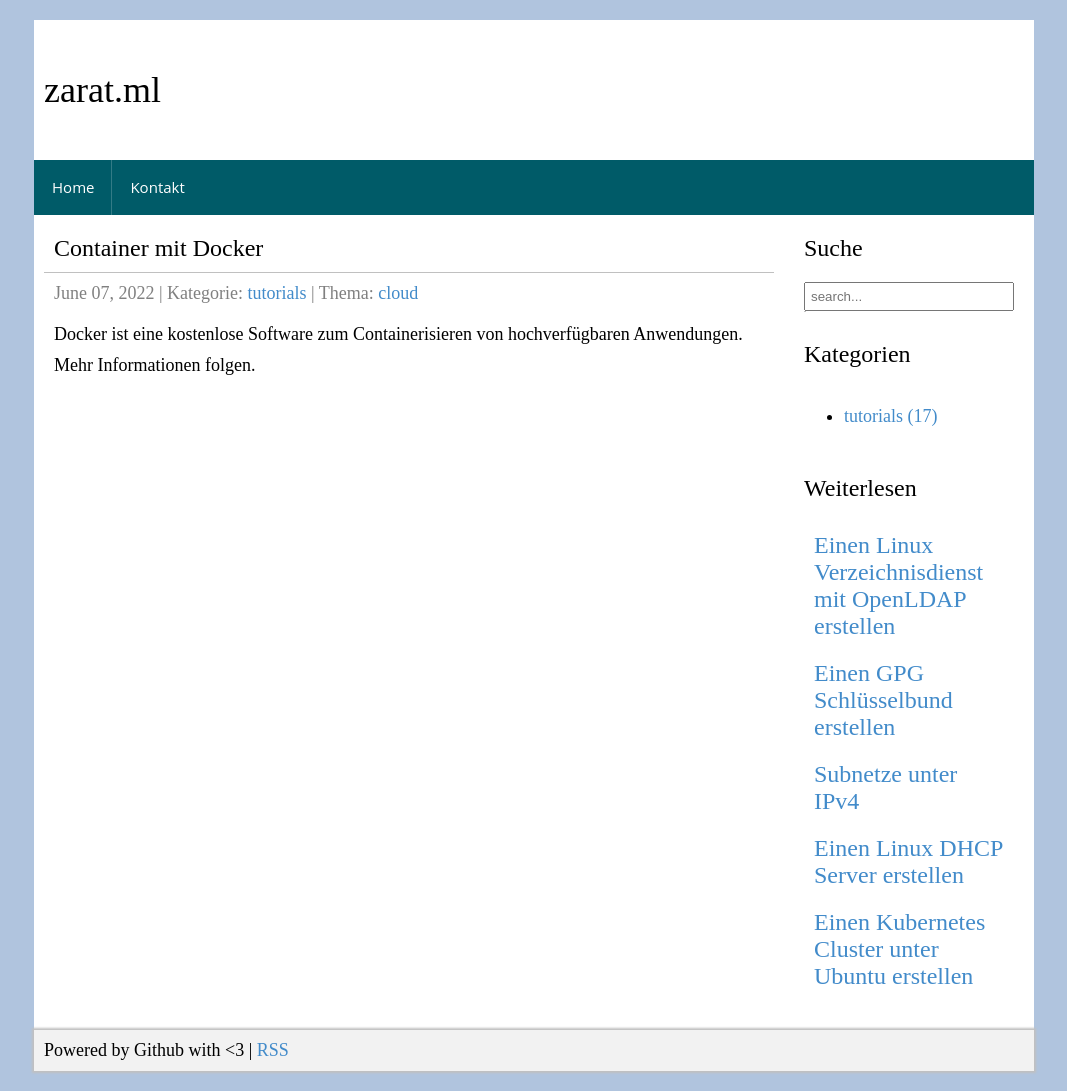
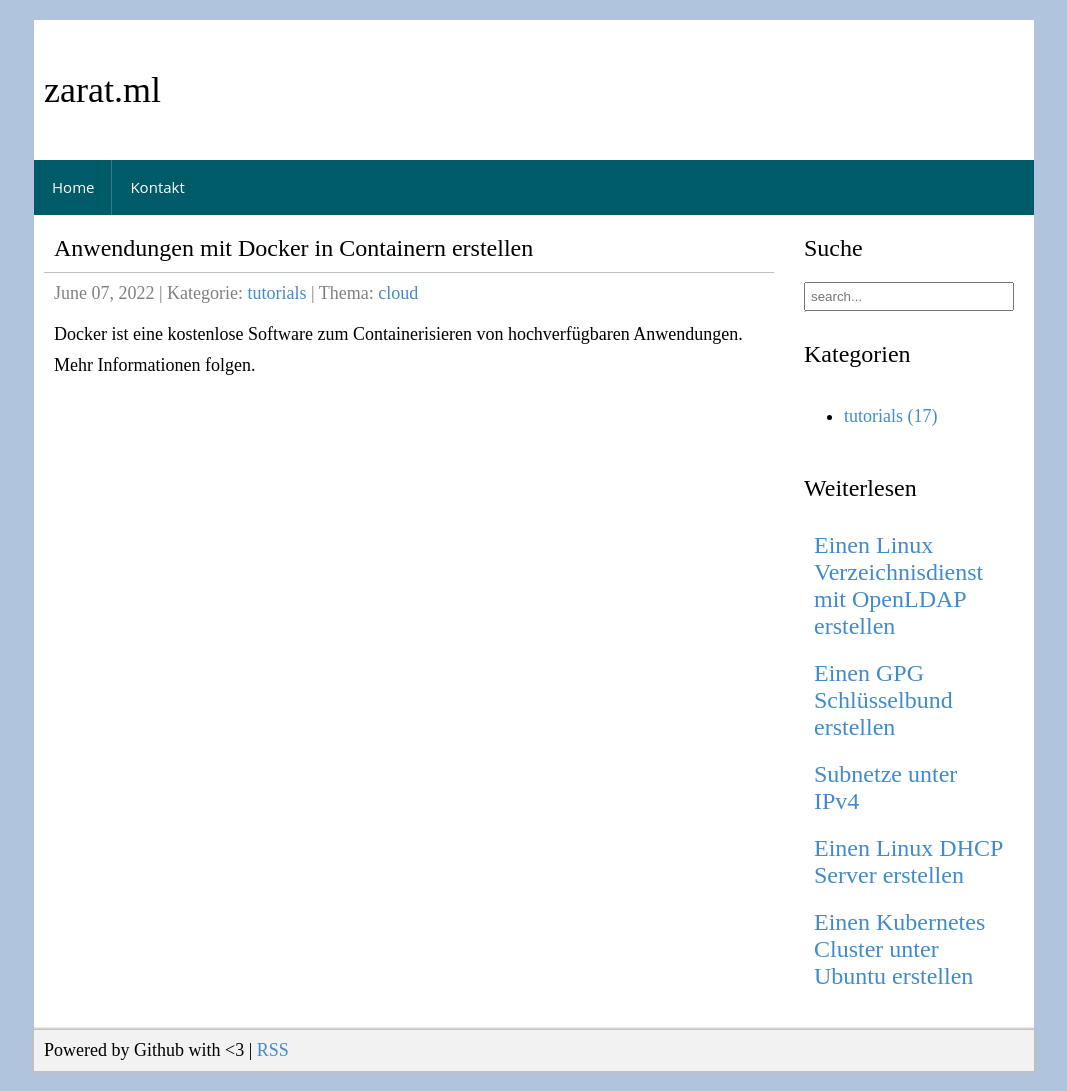
Before and after one commit to zarat/zarat.github.io, a Jekyll site: the page built from _posts/2022-06-07-docker.markdown, in a window 1280 px wide. Shown: the whole page, without its empty margins (106-1173 px from the left). Built offline with Jekyll 4.4.1, drawn with Linux system fonts in a browser that asks for light colours.

Commit message:
Update 2022-06-07-docker.markdown

```diff
--- a/_posts/2022-06-07-docker.markdown
+++ b/_posts/2022-06-07-docker.markdown
@@ -1,6 +1,6 @@
 ---
 layout: post
-title: Container mit Docker
+title: Anwendungen mit Docker in Containern erstellen
 author: Manuel Zarat
 categories: tutorials
 tags: cloud
```
